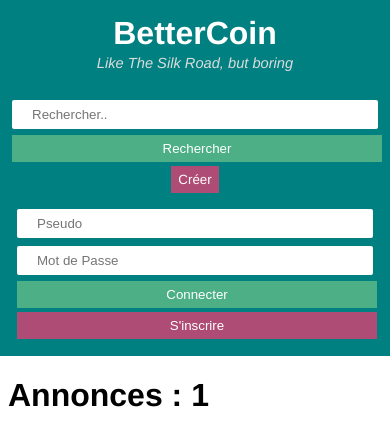
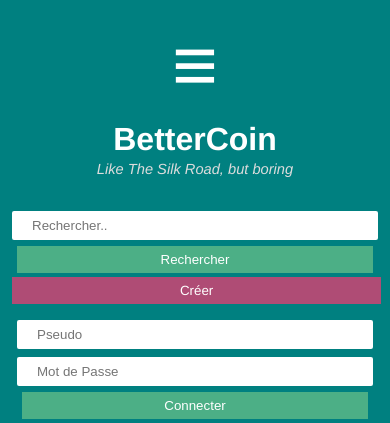
Before and after one commit to seanlaidlaw/BetterCoin, a PHP site: page /?motcle=1 in a window 390 px wide. Shown: the top 423 px of the page. Run offline with PHP 8.4, Linux system fonts and the light colour scheme; data comes from the database, SQL or seed files in the repository.

Commit message:
add side navigation bar (sidebar)

```diff
--- a/CreerAnnonce.php
+++ b/CreerAnnonce.php
@@ -13,6 +13,10 @@
 
 <!-- header is same every page, avoid duplicates in each page by importing same code each time -->
 <?php include 'header.html';?>
+
+<!-- menu sidebar is same every page, avoid duplicates in each page by importing same code each time -->
+<?php include 'sidebar.html';?>
+
 
 
 
--- a/header.html
+++ b/header.html
@@ -1,7 +1,14 @@
 <header class="flex-container">
-    <div>
-        <a href="#default" class="name" style="font-weight: bold;">BetterCoin</a>
-        <p>Like The Silk Road, but boring</p>
+    <div class="flex-container">
+        <!-- make this also flex container so that when in mobile, the menu button goes vertical  -->
+        <div id="menubardiv">
+            <a id="menubutton"  onclick="openNav()">≡</a>
+        </div>
+
+        <div>
+            <a href="#default" class="name" style="font-weight: bold;">BetterCoin</a>
+            <p>Like The Silk Road, but boring</p>
+        </div>
     </div>
 
     <div class="search-container" method='get'>
--- a/index.php
+++ b/index.php
@@ -13,6 +13,10 @@
 
 <!-- header is same every page, avoid duplicates in each page by importing same code each time -->
 <?php include 'header.html';?>
+
+<!-- menu sidebar is same every page, avoid duplicates in each page by importing same code each time -->
+<?php include 'sidebar.html';?>
+
 
 
 <div class="annonce-list">
--- a/postAjoutAnnonce.php
+++ b/postAjoutAnnonce.php
@@ -13,6 +13,10 @@
 
 <!-- header is same every page, avoid duplicates in each page by importing same code each time -->
 <?php include 'header.html';?>
+
+<!-- menu sidebar is same every page, avoid duplicates in each page by importing same code each time -->
+<?php include 'sidebar.html';?>
+
 
 
 
--- /dev/null
+++ b/sidebar.html
@@ -0,0 +1,21 @@
+<script>
+/* Set the width of the side navigation to 250px and the left margin of the page content to 250px */
+function openNav() {
+  document.getElementById("sidebar").style.width = "250px";
+  document.getElementById("content-wrap").style.marginLeft = "250px";
+
+}
+
+/* Set the width of the side navigation to 0 and the left margin of the page content to 0 */
+function closeNav() {
+  document.getElementById("sidebar").style.width = "0";
+  document.getElementById("content-wrap").style.marginLeft = "0";
+}
+</script>
+<div id="sidebar" class="sidenav">
+    <a href="javascript:void(0)" class="closebtn" onclick="closeNav()">&times;</a>
+    <a href="#">Accueil</a>
+    <a href="#">Annonces</a>
+    <a href="#">Annonces (dynamique)</a>
+    <a href="#">Mon Compte</a>
+  </div>
--- a/style.css
+++ b/style.css
@@ -15,6 +15,16 @@ body {
     color: #fff;
     font-size: 32px;
     text-decoration: none;
+  }
+
+  #menubutton {
+   font-size: 59pt;
+   font-weight: normal;
+  }
+
+  .rotated {
+   transform: rotate(-90deg);
+   transition: 0.41s;
   }
 
   header p {
@@ -46,6 +56,7 @@ body {
     form {width: 100%;}
     .flex-container {flex-direction: column;}
     button {width: 100%;}
+    .button {width: 96%;}
     input {width: 100%;}
     .search-container {width: 100%;}
 
@@ -162,3 +173,42 @@ body {
     color: #f8f8ff;
     text-align: center;
   }
+
+
+  /* The side navigation menu */
+.sidenav {
+  height: 100%; /* 100% Full-height */
+  width: 0; /* 0 width - change this with JavaScript */
+  position: fixed; /* Stay in place */
+  z-index: 1; /* Stay on top */
+  top: 0; /* Stay at the top */
+  left: 0;
+  background-color: rgb(16 18 19 / 95%);
+  overflow-x: hidden; /* Disable horizontal scroll */
+  padding-top: 60px; /* Place content 60px from the top */
+}
+
+/* The navigation menu links */
+.sidenav a {
+  padding: 8px 8px 8px 32px;
+  text-decoration: none;
+  font-size: 21px;
+  color: #d5d5d5;
+  display: block;
+}
+
+/* When you mouse over the navigation links, change their color */
+.sidenav a:hover {
+  text-decoration: underline;
+  text-decoration-color: #008080;
+  transition: all .1s ease-in;
+  color: #008080;
+}
+
+.sidenav .closebtn {
+  position: absolute;
+  top: 0;
+  right: 25px;
+  font-size: 36px;
+  margin-left: 50px;
+}
```
